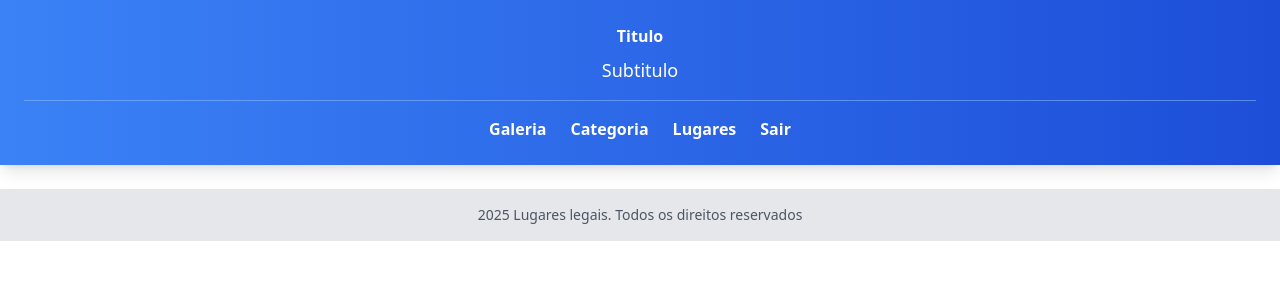
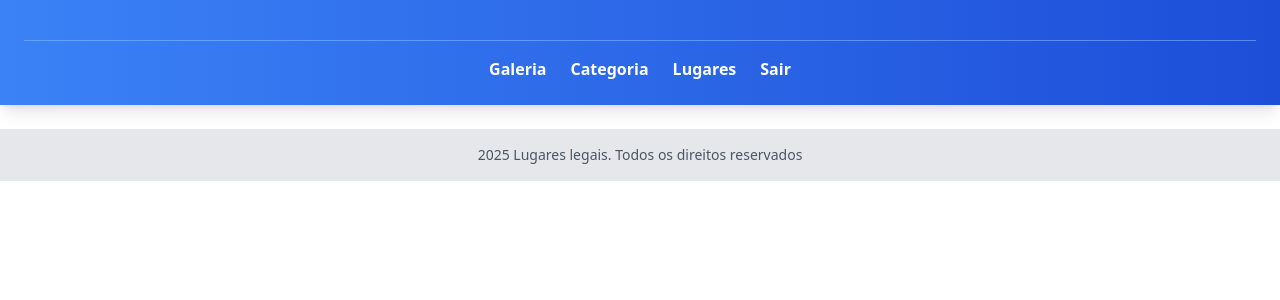
Before and after one commit to bocchini/passeio-app, an Angular app: page /paginas in a window 1280 px wide. Shown: the top 300 px of the page. Built offline with nearby package versions, Linux system fonts and the light colour scheme.

Commit message:
inicio do titulo e subtitulo

```diff
--- a/src/app/template/layout/layout.component.html
+++ b/src/app/template/layout/layout.component.html
@@ -1,7 +1,7 @@
 <header class="bg-gradient-to-r from-blue-500 to-blue-700 text-white p-6 shadow-lg">
   <div class="text-center">
-    <h1 class="text-3x1 font-bold">Titulo</h1>
-    <p class="text-lg mt-2">Subtitulo</p>
+    <h1 class="text-3x1 font-bold">{{ props.titulo }}</h1>
+    <p class="text-lg mt-2">{{ props.subtitulo }}</p>
   </div>
   <div class="mt-4">
     <hr class="border-t border-blue-300 opacity-50">
--- a/src/app/template/layout/layout.component.ts
+++ b/src/app/template/layout/layout.component.ts
@@ -1,4 +1,6 @@
-import { Component } from '@angular/core';
+import { Component, OnInit } from '@angular/core';
+import { LayoutProps } from './layoutprops';
+import { ActivatedRoute, Router } from '@angular/router';
 
 @Component({
   selector: 'app-layout',
@@ -6,6 +8,23 @@ import { Component } from '@angular/core';
   templateUrl: './layout.component.html',
   styleUrl: './layout.component.scss'
 })
-export class LayoutComponent {
+export class LayoutComponent implements OnInit{
+  props: LayoutProps = { titulo: '', subtitulo:''};
 
+  constructor(
+    private router: Router,
+    private activatedRouted: ActivatedRoute
+  ){}
+
+  ngOnInit(): void {
+
+  }
+
+  obterPropriedadesLayout():LayoutProps{
+    let rotaFilha = this.activatedRouted.firstChild;
+
+    while(rotaFilha?.firstChild){
+
+    }
+  }
 }
--- /dev/null
+++ b/src/app/template/layout/layoutprops.ts
@@ -0,0 +1,4 @@
+export interface LayoutProps {
+  titulo: string;
+  subtitulo: string;
+}
--- a/src/app/template/template-routing.module.ts
+++ b/src/app/template/template-routing.module.ts
@@ -11,21 +11,24 @@ const routes: Routes = [
         loadChildren: () =>
           import('../categorias/categorias.module')
           .then(m => m.CategoriasModule),
-          pathMatch: 'full'
+          pathMatch: 'full',
+          data: { titulo: 'Categorias', subtitulo : 'Realize o cadastro de novas categorias'}
       },
       {
         path: 'lugares',
         loadChildren: () =>
           import('../lugares/lugares.module')
           .then(l => l.LugaresModule),
-          pathMatch: 'full'
+          pathMatch: 'full',
+          data: { titulo: 'Lugares', subtitulo : 'Realize o cadastro de novos lugares' }
       },
       {
         path: 'galeria',
         loadChildren: () =>
           import('../galeria/galeria.module')
             .then(g => g.GaleriaModule),
-          pathMatch: 'full'
+          pathMatch: 'full',
+           data: { titulo: 'Lista de lugares legais', subtitulo : 'Descubra os melhores lugares para explorar e se divertir' }
       }
     ]
   },
```
